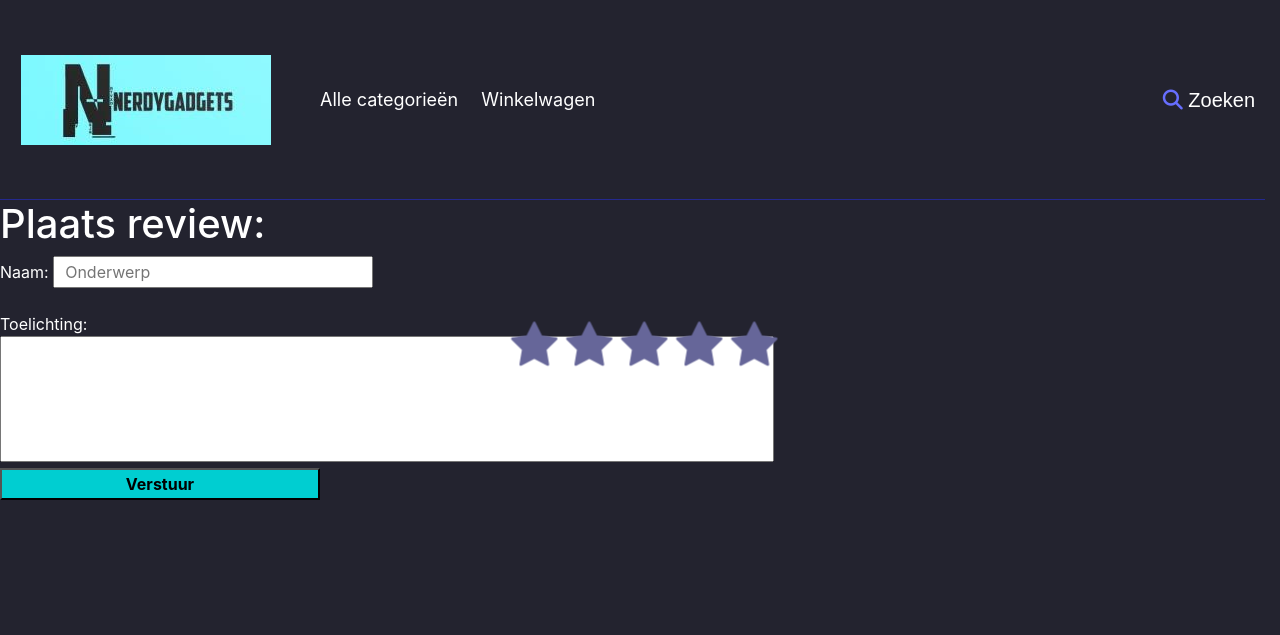
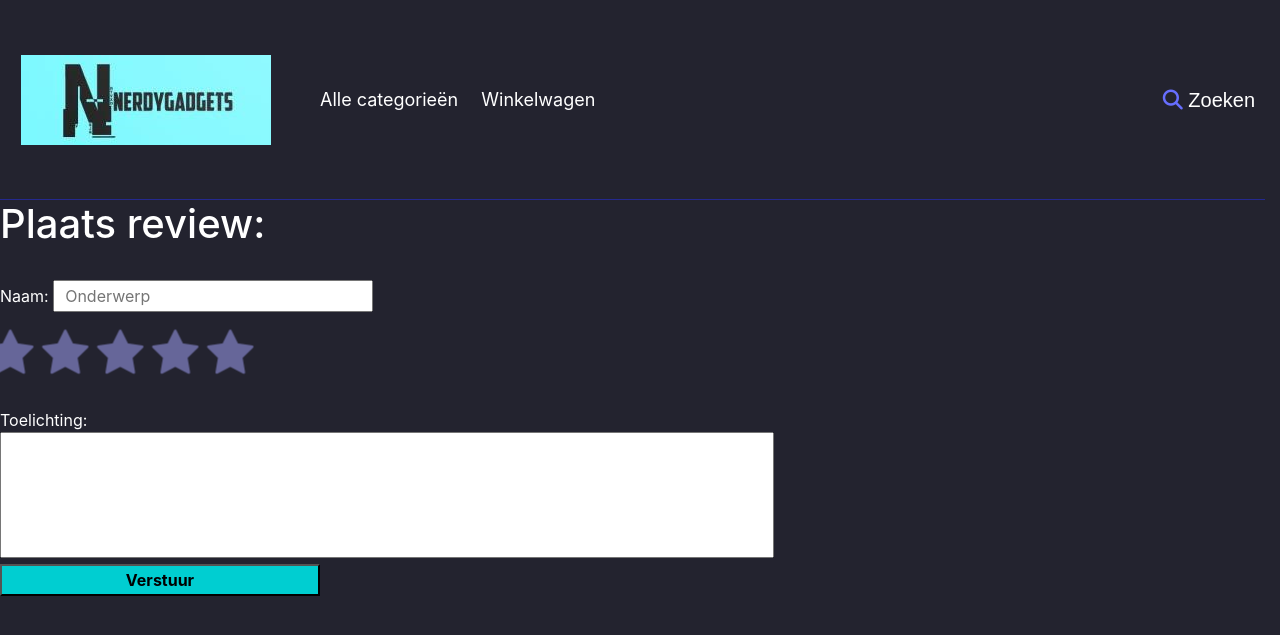
Before and after one commit to kelkesjoose/NerdyGadgets, a PHP site: page /reviewform.php in a window 1280 px wide. Shown: the top 635 px of the page. Run offline with PHP 8.4, Linux system fonts and the light colour scheme; data that the repository does not hold is empty; some libraries are stand-ins or nearby versions; some web fonts are replaced.

Commit message:
Review aangepast

```diff
--- a/Public/CSS/Style.css
+++ b/Public/CSS/Style.css
@@ -505,8 +505,8 @@ ul#ul-class-price li {
 
 .rating{
     position: absolute;
-    top: 50%;
-    left: 50%;
+    top: 40%;
+    left: 10%;
     transform: translate(-50%,-50%) rotateY(180deg);
     display: flex;
 }
--- a/reviewform.php
+++ b/reviewform.php
@@ -13,13 +13,12 @@ include __DIR__ . "/header.php";
 
 <body>
 <h1>Plaats review:</h1>
+
+</form>
+<br>
 <form method="get" action="reviewform.php">
-Naam: <input type="text" name="OnderwerpReview" placeholder="Onderwerp" class="TextVeldReview" > <br><br>
-    <div class="PaddingToelichtingReview">
-Toelichting:<br><textarea rows="5" cols="70" placeholder="Vul hier uw toelichting in" class="ToelichtingReview"> </textarea>
-    </div>
-<input type="submit" value="Verstuur" name="Verstuur!" class="betaalbutton">
-</form>
+    Naam: <input type="text" name="OnderwerpReview" placeholder="Onderwerp" class="TextVeldReview" > <br><br>
+
     <div class="rating">
         <input type="radio" name="star" id="star1"><label for="star1">
         </label>
@@ -32,8 +31,12 @@ Toelichting:<br><textarea rows="5" cols="70" placeholder="Vul hier uw toelichtin
         <input type="radio" name="star" id="star5"><label for="star5">
         </label>
     </div>
+<br>
+<br>
+<br>
 
-
-
-
+    <div class="PaddingToelichtingReview">
+        Toelichting:<br><textarea rows="5" cols="70" placeholder="Vul hier uw toelichting in" class="ToelichtingReview"> </textarea>
+    </div>
+    <input type="submit" value="Verstuur" name="Verstuur!" class="betaalbutton">
 </body>
```
